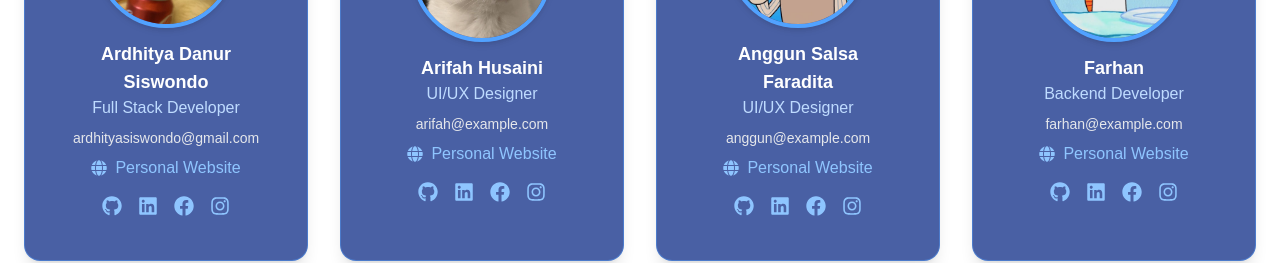
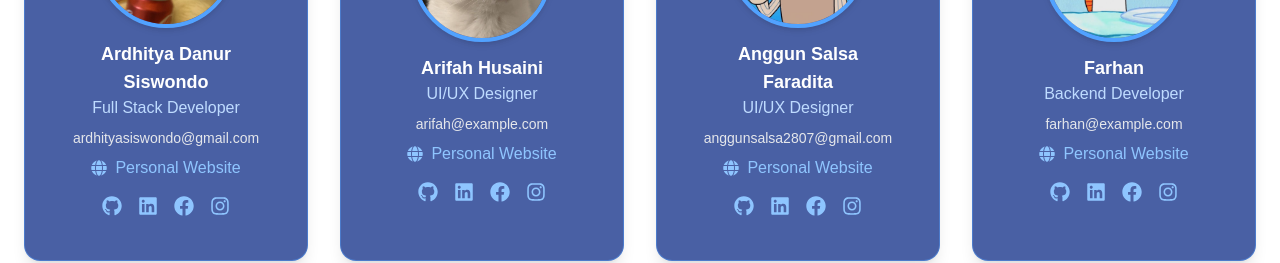
Before and after one commit to ardhitya13/psteam, a Next.js app: page / in a window 1280 px wide. Shown: the part 2520-2783 px from the top of the page. Built offline with nearby package versions, Linux system fonts and the light colour scheme.

Commit message:
memperbaruin TeamSection.tsx dan StudentsCard.tsx

```diff
--- a/src/app/components/TeamSection.tsx
+++ b/src/app/components/TeamSection.tsx
@@ -55,7 +55,7 @@ const mahasiswa = [
     name: "Anggun Salsa Faradita",
     role: "UI/UX Designer",
     image: "/team/mahasiswa3.png",
-    email: "anggun@example.com",
+    email: "anggunsalsa2807@gmail.com",
     website: "#",
     github: "https://github.com/anggun07",
     linkedin: "https://www.linkedin.com/in/anggun-salsa-faradita-13b0432b3/",
--- a/src/app/team/components/StudentsCard.tsx
+++ b/src/app/team/components/StudentsCard.tsx
@@ -48,12 +48,12 @@ export default function MahasiswaSection() {
     {
       name: "Anggun Salsa Faradita",
       role: "Production Team of PSTeam",
-      email: "anggun@example.com",
+      email: "anggunsalsa2807@gmail.com",
       image: "/team/mahasiswa3.png",
-      github: "#",
-      linkedin: "#",
-      facebook: "#",
-      instagram: "#",
+      github: "https://github.com/anggun07",
+      linkedin: "https://www.linkedin.com/in/anggun-salsa-faradita-13b0432b3/",
+      facebook: "https://www.facebook.com/share/169XkGzGJo/",
+      instagram: "https://www.instagram.com/anggunslsa_",
       website: "#",
     },
     {
@@ -61,10 +61,10 @@ export default function MahasiswaSection() {
       role: "Production Team of PSTeam",
       email: "farhan@example.com",
       image: "/team/mahasiswa4.png",
-      github: "#",
-      linkedin: "#",
+      github: "https://github.com/farhanrasyid20",
+      linkedin: "https://www.linkedin.com/in/farhan-rasyid-88978a27a",
       facebook: "#",
-      instagram: "#",
+      instagram: "https://www.instagram.com/frhanr20",
       website: "#",
     },
   ];
```
